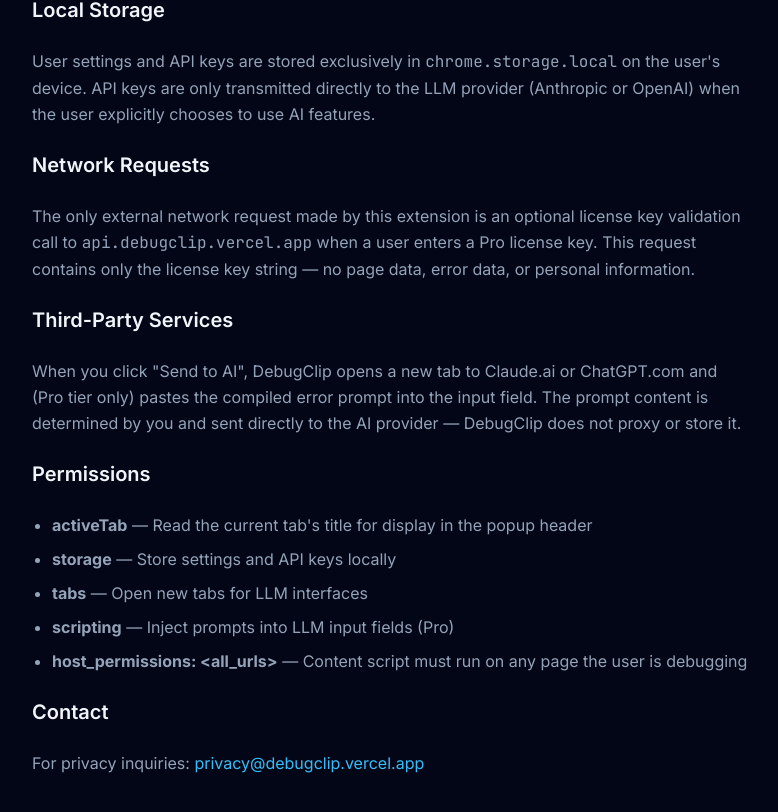
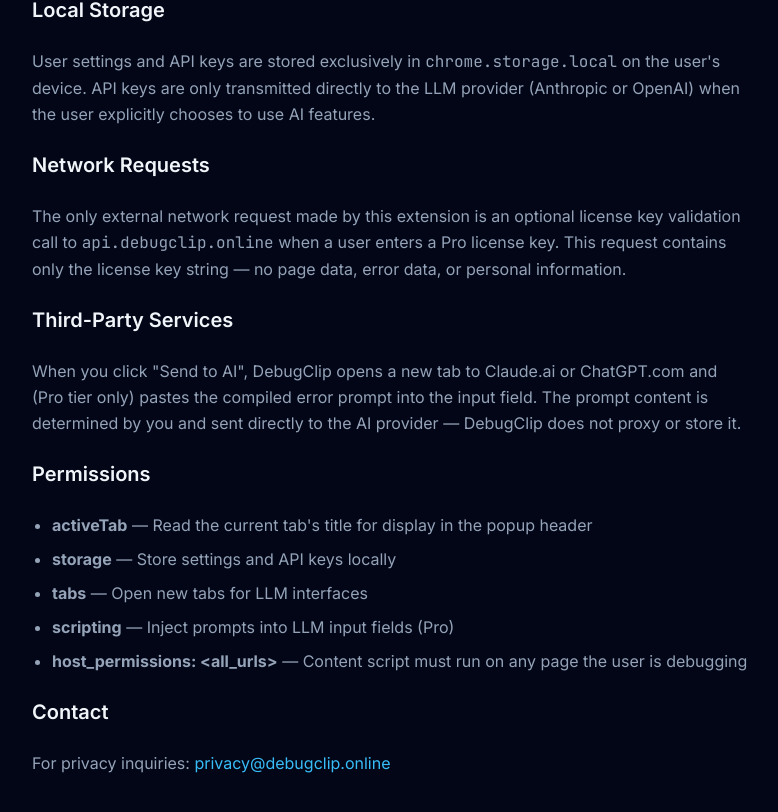
Before and after one commit to oussama-zbair/DebugClip, a Next.js app: page /privacy in a window 1280 px wide. Shown: the part 372-1184 px from the top of the page, without its empty margins (248-1026 px from the left). Built offline with nearby package versions, Linux system fonts and the light colour scheme.

Commit message:
Update domain to debugclip.online + add Terms of Service page

```diff
--- a/src/app/layout.tsx
+++ b/src/app/layout.tsx
@@ -10,7 +10,7 @@
   openGraph: {
     title: "DebugClip — AI-Powered Debugging Copilot",
     description: "Capture browser errors and get AI fixes in one click.",
-    url: "https://debugclip.vercel.app",
+    url: "https://debugclip.online",
     siteName: "DebugClip",
     type: "website",
   },
--- a/src/app/privacy/page.tsx
+++ b/src/app/privacy/page.tsx
@@ -22,7 +22,7 @@
         <h2 className="text-xl font-semibold text-ds-text mt-8">Network Requests</h2>
         <p>
           The only external network request made by this extension is an optional license key validation
-          call to <code>api.debugclip.vercel.app</code> when a user enters a Pro license key. This request
+          call to <code>api.debugclip.online</code> when a user enters a Pro license key. This request
           contains only the license key string — no page data, error data, or personal information.
         </p>
 
@@ -44,7 +44,7 @@
 
         <h2 className="text-xl font-semibold text-ds-text mt-8">Contact</h2>
         <p>
-          For privacy inquiries: <a href="mailto:privacy@debugclip.vercel.app" className="text-ds-blue hover:underline">privacy@debugclip.vercel.app</a>
+          For privacy inquiries: <a href="mailto:privacy@debugclip.online" className="text-ds-blue hover:underline">privacy@debugclip.online</a>
         </p>
       </div>
     </main>
```
Also changed, not shown: 1 other file (tests, documents, lock files or other folders).
